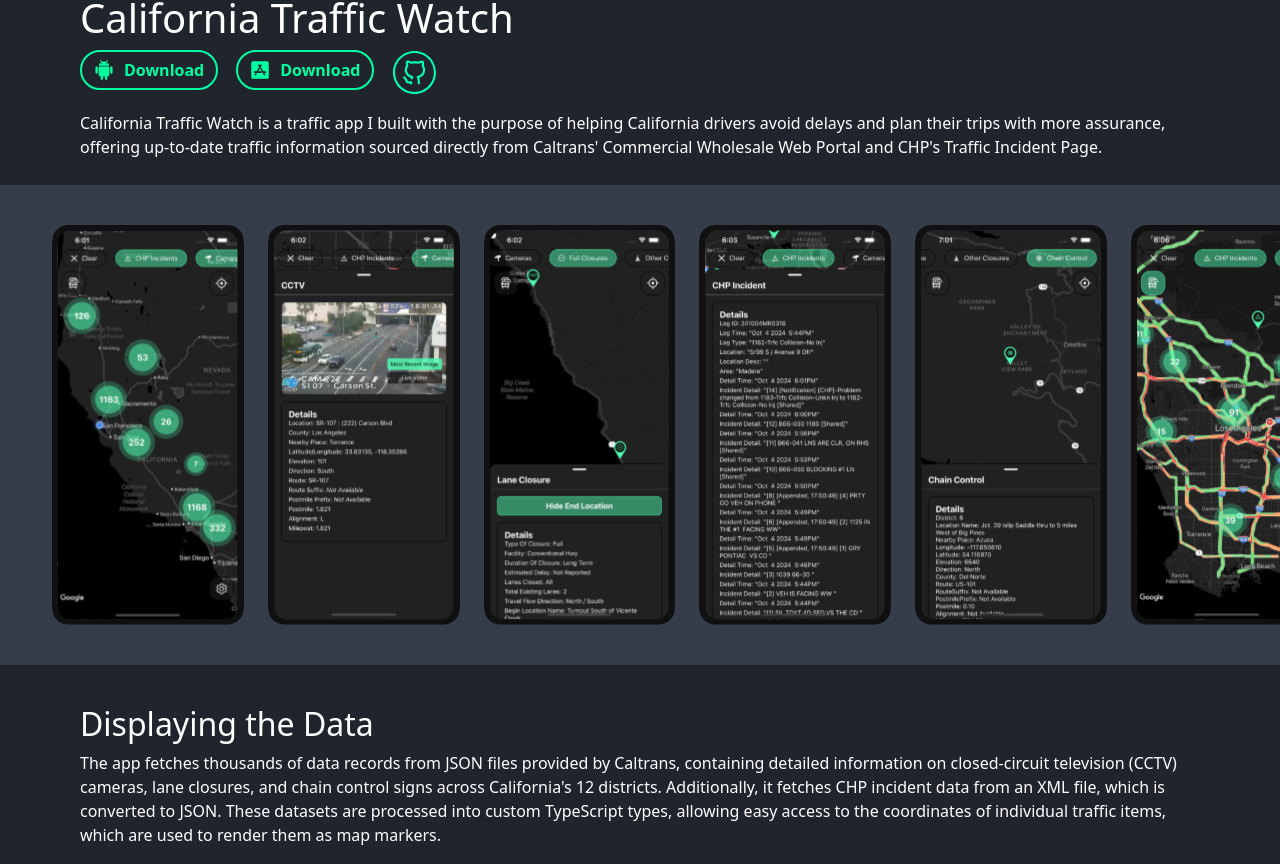
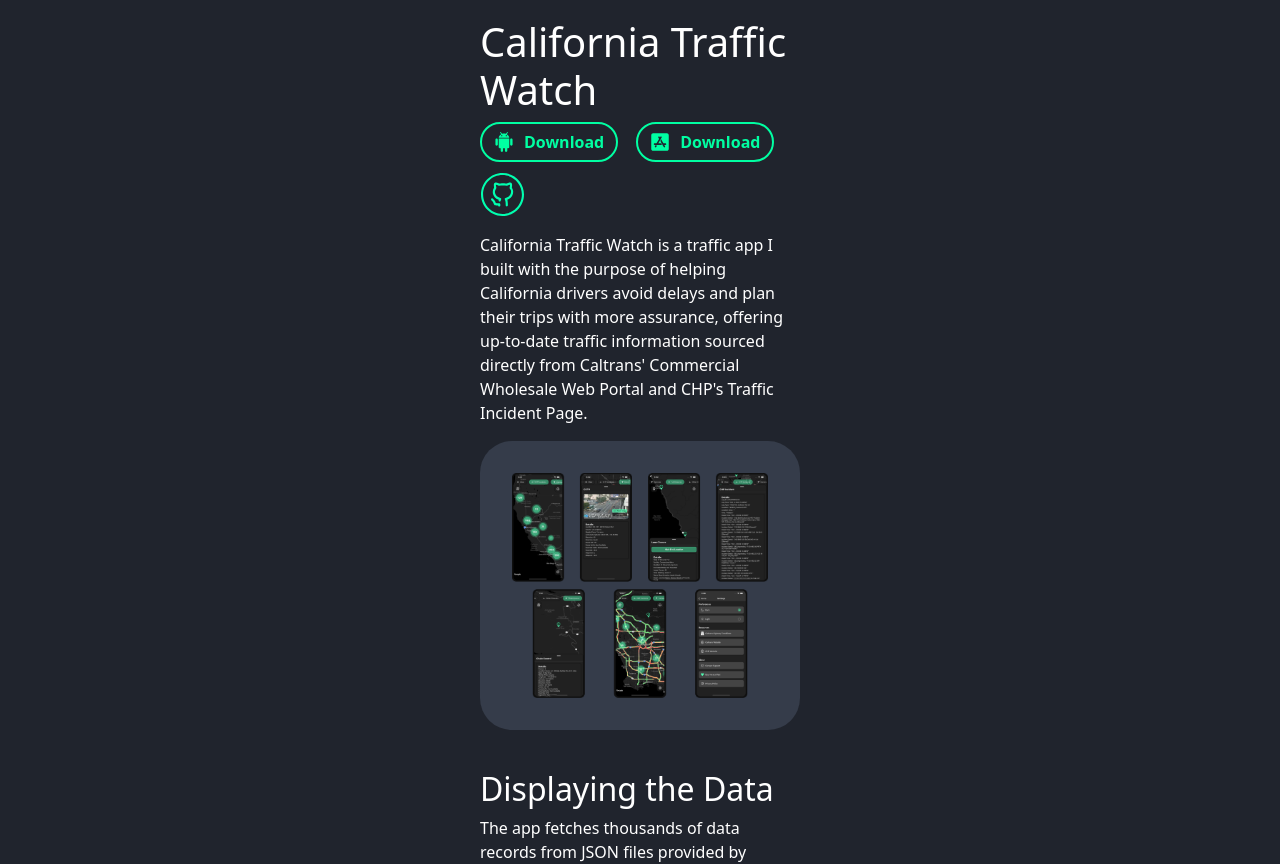
Before and after one commit to KallosP/PortfolioWebsiteImproved, a React (Vite) app in the folder packages/react-frontend/: page /california-traffic-watch in a window 1280 px wide. Shown: the part 846-1710 px from the top of the page. Built offline with nearby package versions, Linux system fonts and the light colour scheme.

Commit message:
experimenting with projects page layout

```diff
--- a/packages/react-frontend/src/components/project-pages/CTW.jsx
+++ b/packages/react-frontend/src/components/project-pages/CTW.jsx
@@ -8,6 +8,7 @@
 import ctwImage5 from '../../assets/svg-icons/ctw-images/CTW-Image-5.svg'
 import ctwImage6 from '../../assets/svg-icons/ctw-images/CTW-Image-6.svg'
 import ctwImage7 from '../../assets/svg-icons/ctw-images/CTW-Image-7.svg'
+import ctwGroupImage from '../../assets/images/CTW-group-pic.png'
 import { Link } from 'react-router-dom'
 
 function ProjectPage() {
@@ -42,8 +43,8 @@
 	const liClasses = ['me-2'].join(' ')
 	const mobileImageClasses = ['col', styles['c-mobile-image']].join(' ')
 	const sectionClasses = [styles['c-section']].join(' ')
-	const otherSectionClasses= ['mt-4', styles['c-section']].join(' ')
-	const screenshotContainerClasses = ['container'].join(' ')
+	const otherSectionClasses = ['mt-4', styles['c-section']].join(' ')
+	const screenshotContainerClasses = ['container', styles['c-screenshot-container']].join(' ')
 	const scrollableContainerClasses = [
 		'row',
 		'flex-nowrap',
@@ -127,17 +128,7 @@
 						CHP's Traffic Incident Page.
 					</p>
 				</section>
-				<div className={screenshotContainerClasses}>
-					<div className={scrollableContainerClasses}>
-						<img src={ctwImage1} className={mobileImageClasses} alt="CTW Mobile Image" />
-						<img src={ctwImage2} className={mobileImageClasses} alt="CTW Mobile Image" />
-						<img src={ctwImage3} className={mobileImageClasses} alt="CTW Mobile Image" />
-						<img src={ctwImage4} className={mobileImageClasses} alt="CTW Mobile Image" />
-						<img src={ctwImage5} className={mobileImageClasses} alt="CTW Mobile Image" />
-						<img src={ctwImage6} className={mobileImageClasses} alt="CTW Mobile Image" />
-						<img src={ctwImage7} className={mobileImageClasses} alt="CTW Mobile Image" />
-					</div>
-				</div>
+				<img src={ctwGroupImage} className={styles['c-screenshots']} ></img>
 				<section className={otherSectionClasses}>
 					<h2 className={h2Classes}>Displaying the Data</h2>
 					<p className="text-secondary mb-5">
--- a/packages/react-frontend/src/styles/ctw-page.module.css
+++ b/packages/react-frontend/src/styles/ctw-page.module.css
@@ -57,8 +57,8 @@
 .c-info-container {
 	text-align: left;
 	position: relative;
+	padding: 2em 1em 2em 1em;
 	background-color: var(--background);
-	padding: 35px 0px;
 	z-index: 2;
 }
 
@@ -115,8 +115,13 @@
 }
 
 .c-screenshot-container {
-	margin-top: 10px;
-	padding: 40px;
+	display: grid;
+	border-radius: 2em;
+	padding: 2em;
+	grid-template-columns: repeat(4, 1fr);
+	grid-template-rows: repeat(2, 1fr);
+	justify-items: center;
+	row-gap: 2em;
 	background-color: var(--card-bg-color);
 }
 
@@ -140,12 +145,17 @@
 }
 
 .c-mobile-image {
-	height: 400px;
+	height: 30em;
 	border-radius: 20px;
 }
 
 .c-section {
-	padding: 0px 35px;
+}
+
+.c-screenshots{
+	padding: 2em;
+	border-radius: 2em;
+	background-color: var(--card-bg-color);
 }
 
 @media (min-width: 450px) {
@@ -157,9 +167,9 @@
 
 @media (min-width: 1000px) {
 	.c-info-container {
-		padding: 40px 0px;
+		padding: 4em 30em 4em 30em;
 	}
 	.c-section {
-		padding: 0px 80px;
+		padding: 0;
 	}
 }
```
Also changed, not shown: packages/react-frontend/src/assets/images/CTW-group-pic.png (added).
